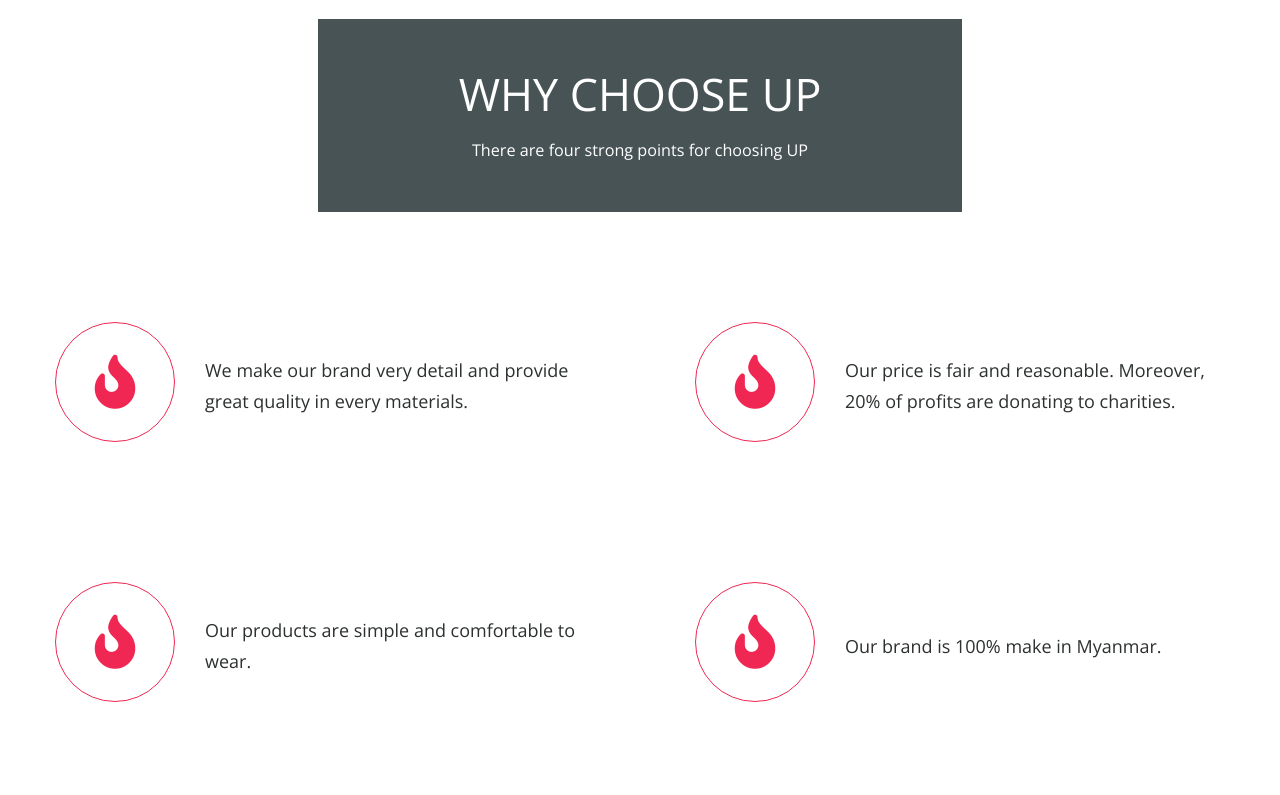
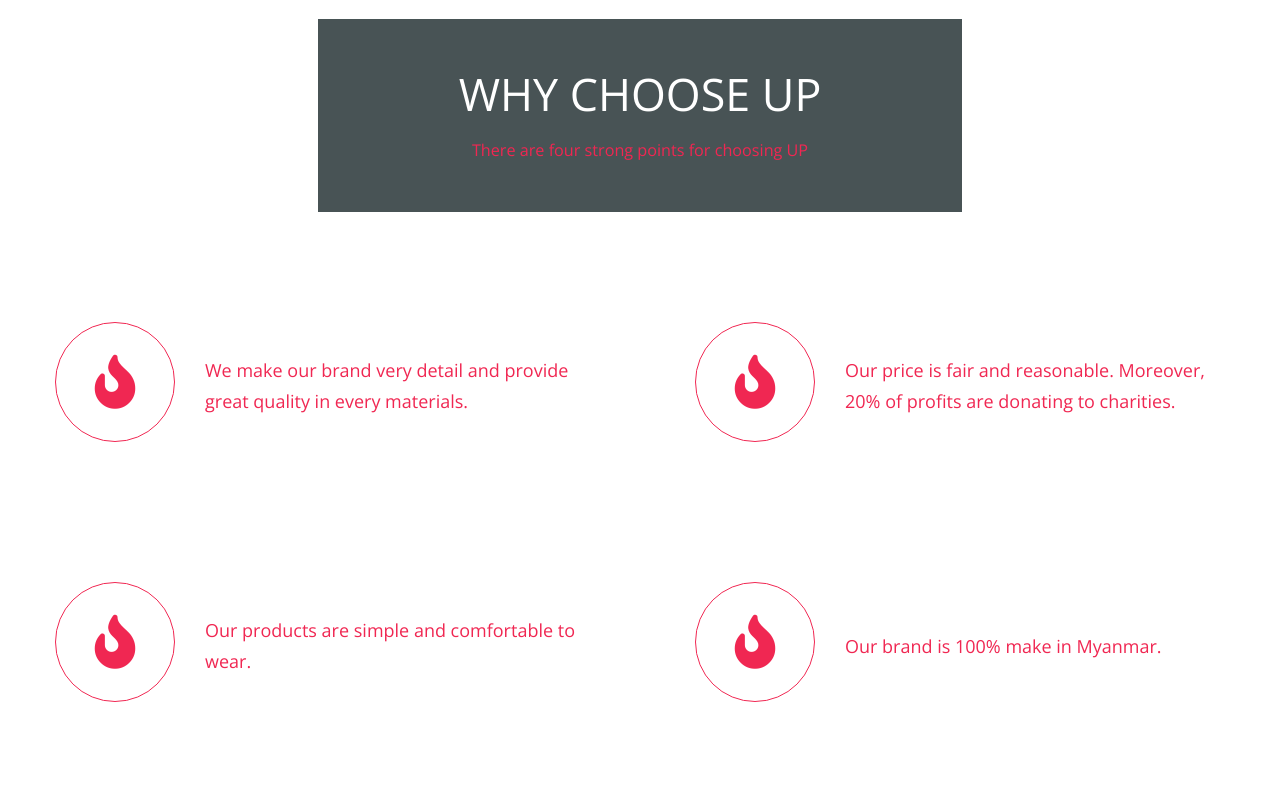
Before and after one commit to kaungmyatminthan27/everydayup, a plain HTML site: page about.html in a window 1280 px wide. Shown: the part 1040-1835 px from the top of the page. Drawn offline with nearby package versions, Linux system fonts and the light colour scheme.

Commit message:
Update templatemo-style.css

```diff
--- a/css/templatemo-style.css
+++ b/css/templatemo-style.css
@@ -305,6 +305,7 @@ small {
 
 p {
   line-height: 1.7;
+  color: #F02752;
 }
 
 .tm-call-to-action-form {
@@ -445,7 +446,7 @@ p {
 }
 
 .tm-app-feature-description-box {
-  color: #2C3030;
+  color: #F02752;
 }
 
 .tm-app-feature-title {
```
